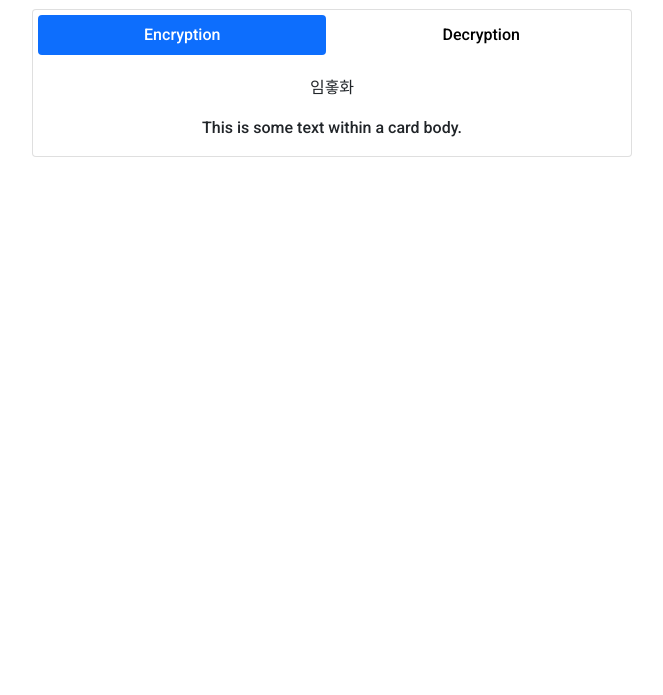
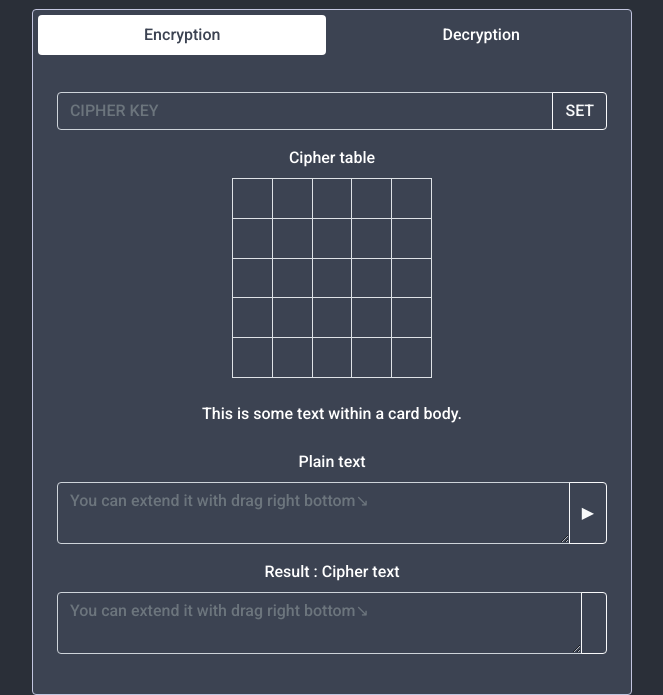
Before and after one commit to mjkcool/Cipher-Maker-web, a plain HTML site: page index.html in a window 1280 px wide. Shown: the part 111-806 px from the top of the page, without its empty margins (308-971 px from the left). Drawn offline with nearby package versions, Linux system fonts and the light colour scheme.

Commit message:
Design and construct index.html

```diff
--- a/css/index.css
+++ b/css/index.css
@@ -1,13 +1,54 @@
 @import url('https://fonts.googleapis.com/css2?family=Roboto:ital,wght@0,100;0,500;0,700;0,900;1,500;1,700;1,900&display=swap');
 
-body{
+.body{
   font-family: 'Roboto', sans-serif;
-  background-color: rgb(49, 49, 51);
+  background-color: rgb(42, 47, 56);
+}
+
+h1{
+  /* color: white; */
+  color: white;
+}
+
+#card-dark{
+  background-color: rgb(60, 67, 82);
+  border-color: rgb(194, 197, 223);
+}
+
+.nav-link{
+  color: white;
+}
+
+.nav-pills > .nav-item > .active {
+  color: rgb(60, 67, 82) !important;
+  background-color: white !important;
 }
 
 .card{
   max-width: 600px;
+  color: white;
 }
+
+#key{
+  background-color: rgb(60, 67, 82) !important;
+  color: white;
+}
+
+#text-plain{
+  background-color: rgb(60, 67, 82) !important;
+  color: white;
+}
+
+#text-cipher{
+  background-color: rgb(60, 67, 82) !important;
+  color: white;
+}
+
+table{
+  width: 200px !important;
+  height: 200px !important;
+}
+
 
 .nav-item{
   margin: 5px;
--- a/index.html
+++ b/index.html
@@ -4,19 +4,19 @@
     <meta name="mobile-web-app-capable" content="yes">
     <meta name="apple-mobile-web-app-capable" content="yes">
     <meta name="viewport" content="width=device-width, height=device-height, initial-scale=1">
-    <link rel="apple-touch-icon" sizes="180x180" href="contents/logo.png" />
-    <link rel="icon" type="image/png" href="contents/logo.png" sizes="192x192"/>
+    <link rel="apple-touch-icon" sizes="180x180" href="contents/logo.png">
+    <link rel="icon" type="image/png" href="contents/logo.png" sizes="192x192">
     <meta charset="utf-8">
     <title>Playfair Cipher Maker</title>
-    <link rel="stylesheet" href="css/index.css">
+    <link rel="stylesheet" type="text/css" href="css/index.css">
     <link href="https://cdn.jsdelivr.net/npm/bootstrap@5.0.0-beta3/dist/css/bootstrap.min.css" rel="stylesheet" integrity="sha384-eOJMYsd53ii+scO/bJGFsiCZc+5NDVN2yr8+0RDqr0Ql0h+rP48ckxlpbzKgwra6" crossorigin="anonymous">
     <script src="https://cdn.jsdelivr.net/npm/bootstrap@5.0.0-beta3/dist/js/bootstrap.bundle.min.js" integrity="sha384-JEW9xMcG8R+pH31jmWH6WWP0WintQrMb4s7ZOdauHnUtxwoG2vI5DkLtS3qm9Ekf" crossorigin="anonymous"></script>
   </head>
-  <body style="font-family: 'Roboto', sans-serif;">
+  <body class="body">
     <div class="container text-center">
       <h1 class="mt-5 mb-4">Playfair Cipher Maker</h1>
-      <div class="card m-auto">
-        <ul class="nav nav-pills nav-fill mb-3" id="pills-tab" role="tablist">
+      <div id="card-dark" class="darcular card m-auto">
+        <ul class="nav nav-pills nav-fill mb-2" id="pills-tab" role="tablist">
           <li class="nav-item" role="presentation">
             <button class="nav-link active" id="pills-home-tab" data-bs-toggle="pill" data-bs-target="#pills-home" type="button" role="tab" aria-controls="pills-home" aria-selected="true">Encryption</button>
           </li>
@@ -24,14 +24,79 @@
             <button class="nav-link" id="pills-profile-tab" data-bs-toggle="pill" data-bs-target="#pills-profile" type="button" role="tab" aria-controls="pills-profile" aria-selected="false">Decryption</button>
           </li>
         </ul>
-        <div class="tab-content" id="pills-tabContent">
-          <div class="tab-pane fade show active" id="pills-home" role="tabpanel" aria-labelledby="pills-home-tab">임홓화</div>
-          <div class="tab-pane fade" id="pills-profile" role="tabpanel" aria-labelledby="pills-profile-tab">복호화</div>
+
+        <div class="card-body" style="padding: 4%;">
+          <div class="input-group mb-3">
+            <input id="key" type="text" class="form-control" placeholder="CIPHER KEY" aria-label="Key" aria-describedby="key-btn">
+            <button class="btn btn-outline-light" type="button" id="key-btn">SET</button>
+          </div>
+          <div class="m-2">Cipher table</div>
+          <table class="table table-bordered m-auto">
+            <tbody>
+              <tr>
+                <td></td>
+                <td></td>
+                <td></td>
+                <td></td>
+                <td></td>
+              </tr>
+              <tr>
+                <td></td>
+                <td></td>
+                <td></td>
+                <td></td>
+                <td></td>
+              </tr>
+              <tr>
+                <td></td>
+                <td></td>
+                <td></td>
+                <td></td>
+                <td></td>
+              </tr>
+              <tr>
+                <td></td>
+                <td></td>
+                <td></td>
+                <td></td>
+                <td></td>
+              </tr>
+              <tr>
+                <td></td>
+                <td></td>
+                <td></td>
+                <td></td>
+                <td></td>
+              </tr>
+            </tbody>
+          </table>
+          <br>
+          This is some text within a card body.
+          <br><br>
+          <div class="tab-content" id="pills-tabContent">
+            <div class="tab-pane fade show active" id="pills-home" role="tabpanel" aria-labelledby="pills-home-tab">
+              <label for="text-plain" class="form-label">Plain text</label>
+              <div class="input-group mb-3">
+                <textarea id="text-plain" class="form-control" rows="2" placeholder="You can extend it with drag right bottom↘" aria-label="plain-txt" aria-describedby="plain-txt-btn"></textarea>
+                <button class="btn btn-outline-light" type="button" id="plain-txt-btn">▶</button>
+              </div>
+              <label for="text-plain" class="form-label">Result : Cipher text</label>
+              <div class="input-group mb-3">
+                <textarea id="text-plain" class="form-control" rows="2" placeholder="You can extend it with drag right bottom↘" aria-label="plain-txt" aria-describedby="plain-txt-btn" disabled></textarea>
+                <button class="btn btn-outline-light" type="button" id="plain-txt-btn"><img src=""></button>
+              </div>
+
+            </div>
+            <div  class="tab-pane fade" id="pills-profile" role="tabpanel" aria-labelledby="pills-profile-tab">
+              <div class="input-group mb-3">
+                <textarea id="text-cipher" class="form-control" rows="2" placeholder="You can extend it with drag right bottom↘" aria-label="cipher-txt" aria-describedby="cipher-txt-btn"></textarea>
+                <!-- <button class="btn btn-outline-light" type="button" id="cipher-txt-btn">▶</button> -->
+              </div>
+              <textarea class="form-control" placeholder="PLAIN TEXT" aria-label="plain-text" disabled>
+            </div>
+          </div>
         </div>
-        <div class="card-body">
 
-          This is some text within a card body.
-        </div>
       </div>
   </div>
   </body>
```
